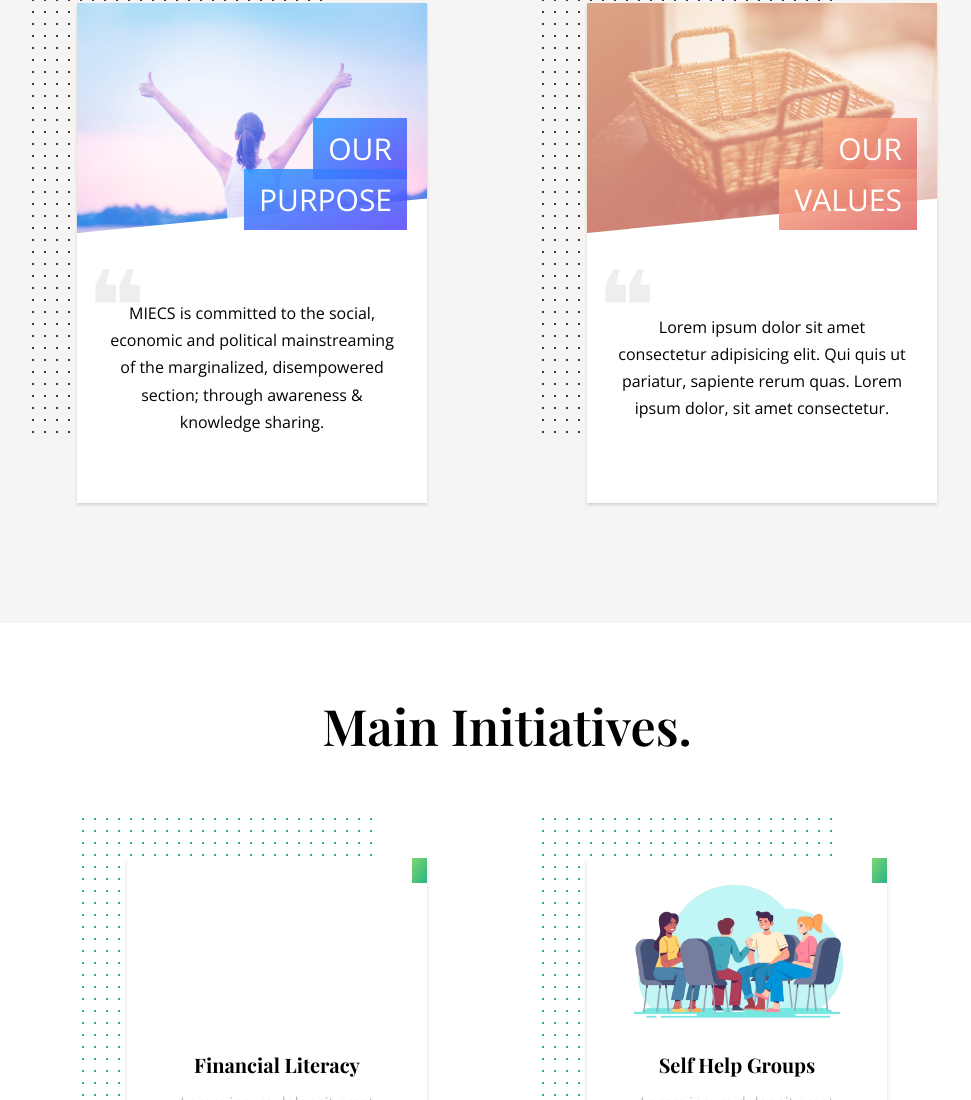
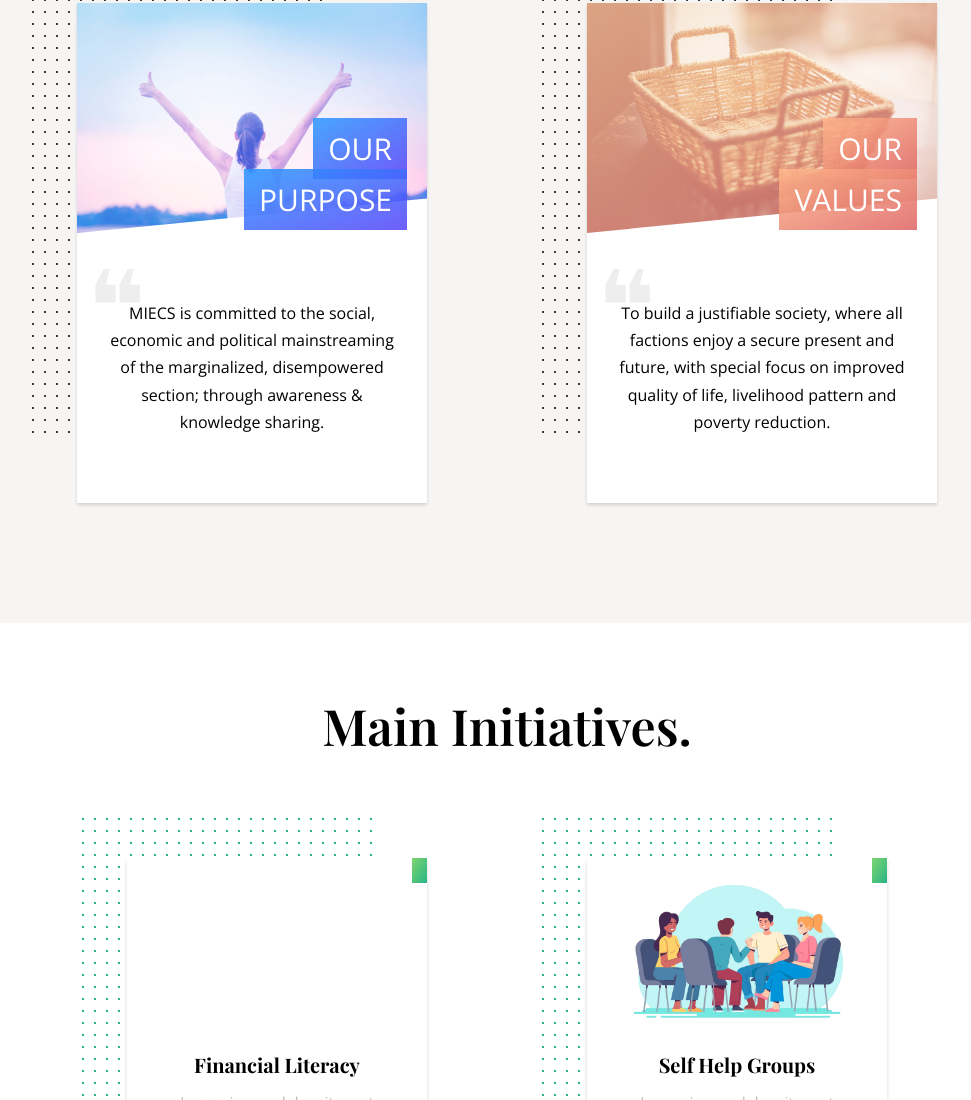
Before and after one commit to codewithmero/MIECS, a website: page index.html in a window 1280 px wide. Shown: the part 4010-5110 px from the top of the page, without its empty margins (133-1104 px from the left). Drawn offline with nearby package versions, Linux system fonts and the light colour scheme.

Commit message:
updated the mission section

```diff
--- a/index.html
+++ b/index.html
@@ -183,7 +183,7 @@
                         <span class="showcase__title--four">Our Values </span>
                     </h1>
                     <div class="showcase__info">
-                        <p>Lorem ipsum dolor sit amet consectetur adipisicing elit. Qui quis ut pariatur, sapiente rerum quas. Lorem ipsum dolor, sit amet consectetur.</p>
+                        <p>To build a justifiable society, where all factions enjoy a secure present and future, with special focus on improved quality of life, livelihood pattern and poverty reduction. </p>
                     </div>
                 </div>
             </div>
```
